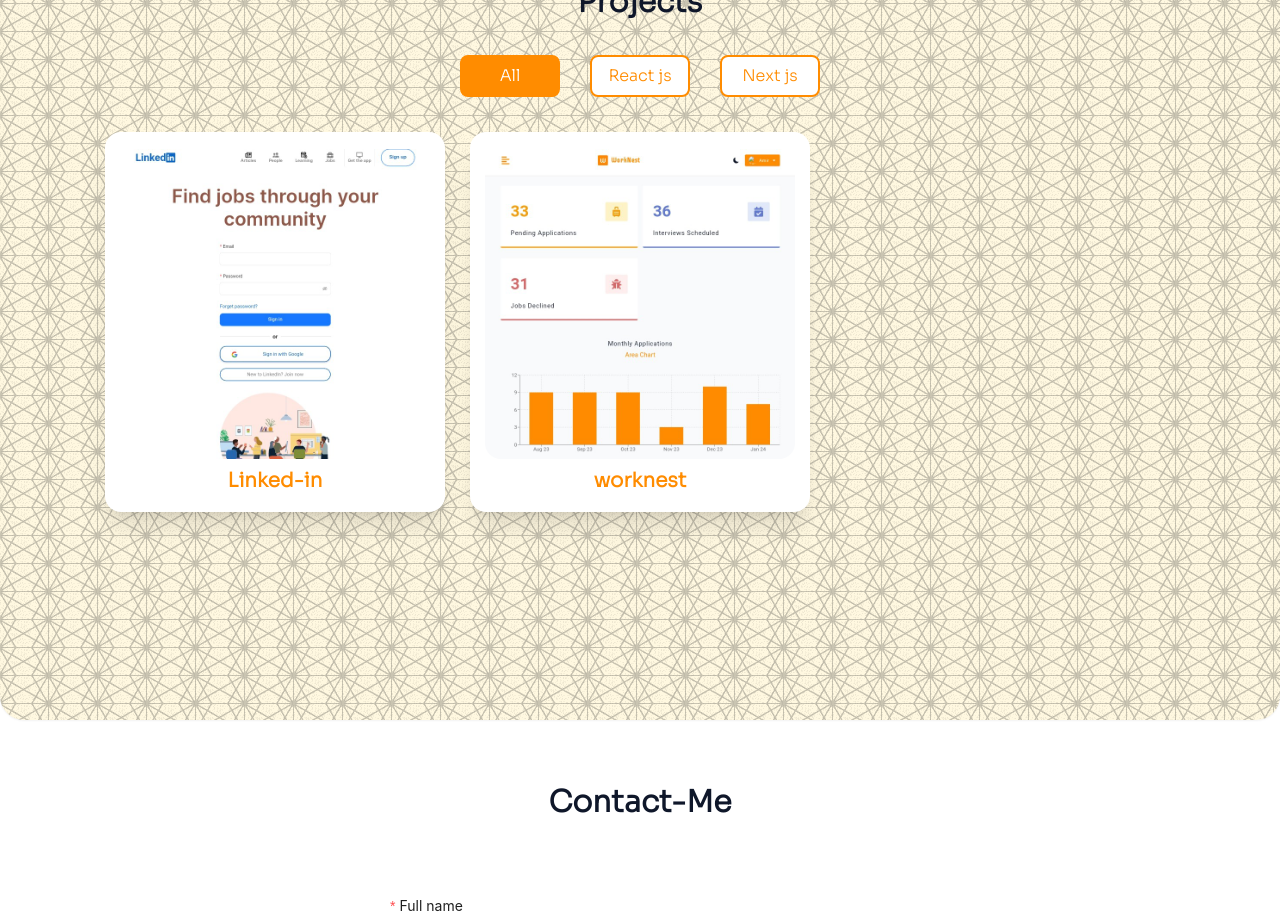
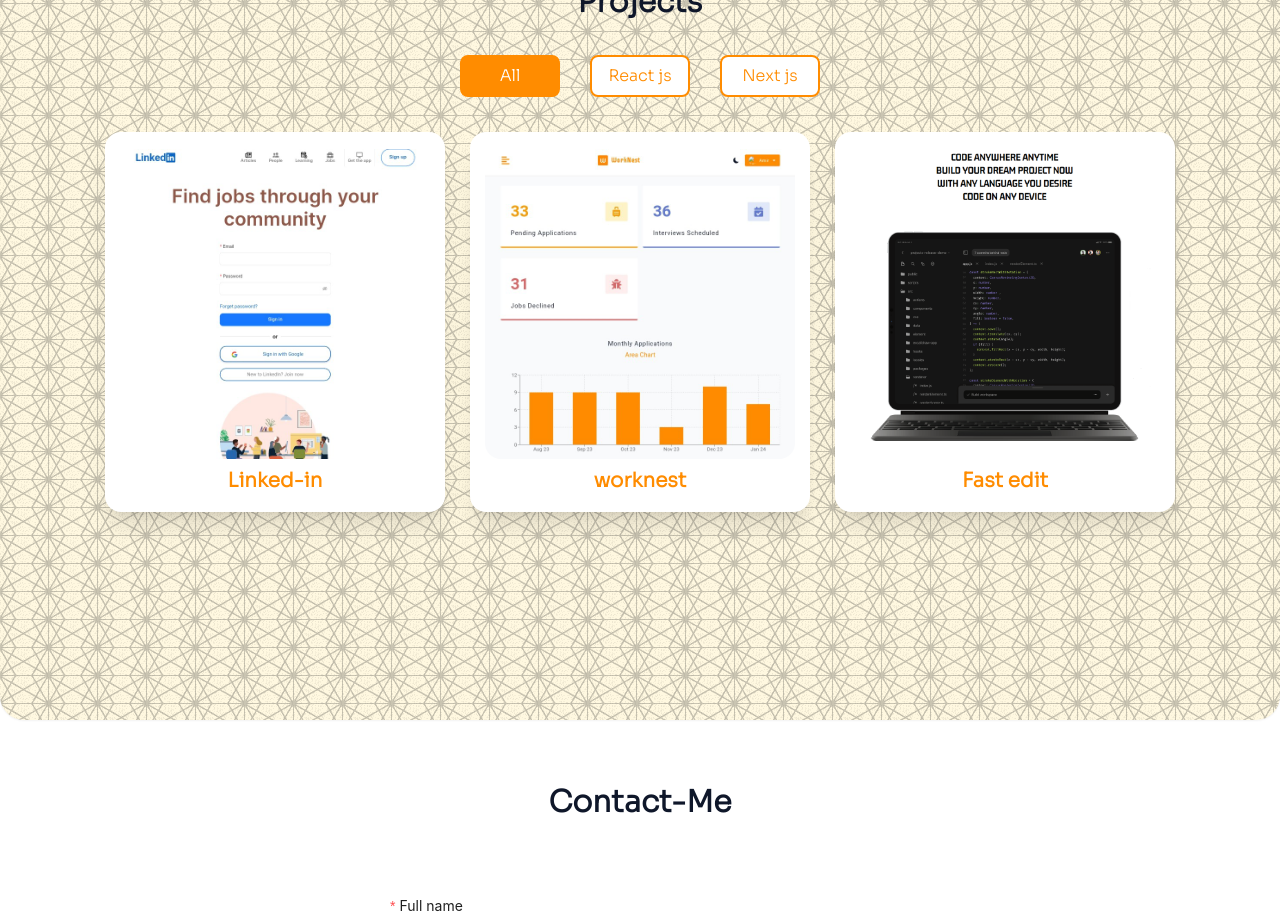
Before and after one commit to amir5pro/amir, a React (Vite) app: page / in a window 1280 px wide. Shown: the part 2480-3403 px from the top of the page. Built offline with nearby package versions, Linux system fonts and the light colour scheme; no server answers.

Commit message:
modified project section

```diff
--- a/src/utils.js
+++ b/src/utils.js
@@ -22,6 +22,7 @@
 
 import linkedin from "./assets/linkedin.jpg";
 import worknest from "./assets/worknest.jpg";
+import fastedit from "./assets/fastedit.png";
 
 export const Me = [
   {
@@ -135,4 +136,11 @@
     pro: "react",
     photo: worknest,
   },
+  {
+    name: "Fast edit",
+    web: "https://fast-edit.web.app/",
+    git: "https://github.com/amir5pro/fast-edit",
+    pro: "react",
+    photo: fastedit,
+  },
 ];
```
Also changed, not shown: src/assets/fastedit.png (added).
